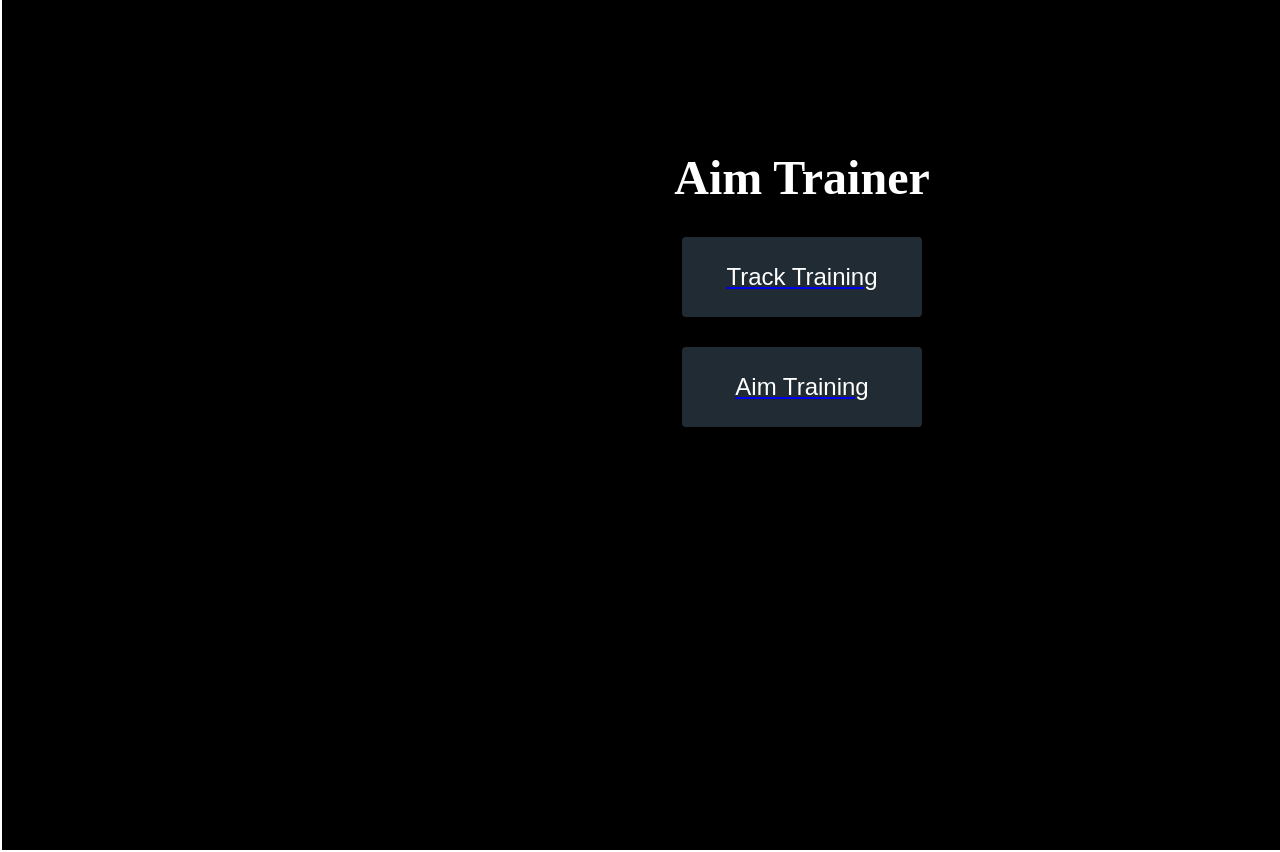
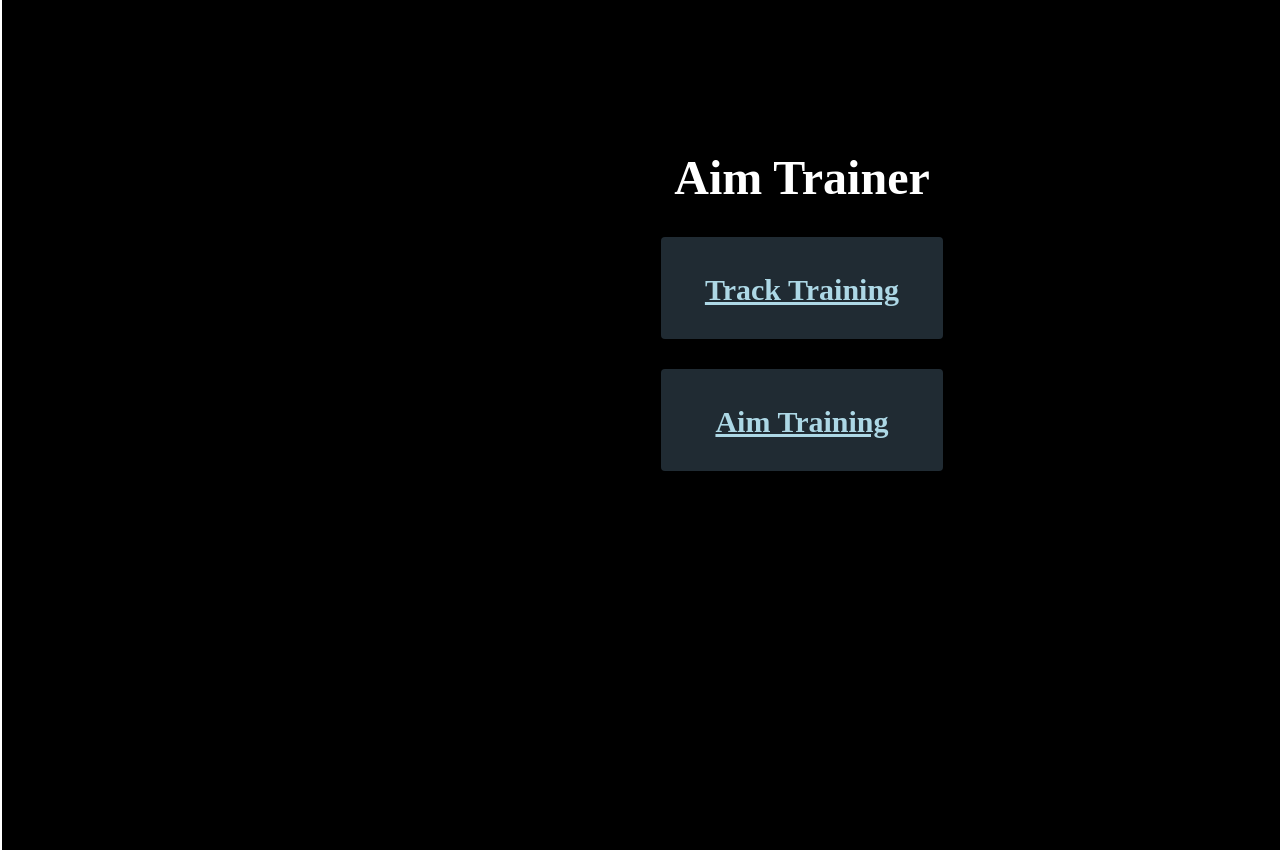
Before and after one commit to hengchang1223/Aim-Trainer, a React (Create React App) app: page / in a window 1280 px wide. Shown: the top 852 px of the page. Built offline with nearby package versions, Linux system fonts and the light colour scheme.

Commit message:
fix extra space when choosing & hashroute

```diff
--- a/src/App.css
+++ b/src/App.css
@@ -7,24 +7,29 @@ h1{
     margin-top: 200px;
 }
 
+h2{
+    justify-content: center;
+    text-align: center;
+}
+
 .gameSetting{
     background-color: #202b33;
+    text-align: center;
     border: solid 1px transparent;
     border-radius: 4px;
     padding: 10px 20px;
-    color: #ffffff;
-    font-size: 24px;
+    color: lightblue;
+    font-size: 20px;
     margin: auto;
     margin-top: 30px;
     width: 240px;
     height: 80px;
     cursor: pointer;
     display: block;
-
 }
 
 .gameSetting:hover{
-    background-color: aqua;
+    background-color: red;
 }
 
 .outerContainer{
--- a/src/App.js
+++ b/src/App.js
@@ -1,21 +1,58 @@
 import React from 'react';
 
-import Ready from './components/Ready/Ready';
 import Track from './components/Track/Track';
 import Aim from './components/Aim/Aim'
-// import RedDot from './components/RedDot/RedDot';
-import { BrowserRouter as Router, Route } from 'react-router-dom';
+// import { BrowserRouter as Router, Route, Link } from 'react-router-dom';
+import { HashRouter, Route, Link } from 'react-router-dom';
 
+import './App.css';
+
+// const Ready = () => {
+//     return (
+//         <div className="outerContainer">
+//             <div className="container">
+//                 <h1>Aim Trainer</h1>
+//                 <Link to={'/Track'}>
+//                     <button className="gameSetting">Track Training</button>
+//                 </Link>
+
+//                 <Link to={'/Aim'}>
+//                     <button className="gameSetting">Aim Training</button>
+//                 </Link>
+//             </div>
+//         </div>
+//     );
+// };
 // import RedDot from './components/Track/RedDot';
 
-const App = () => (
-    <Router>
-        <Route path="/" exact component={Ready} />
-        <Route path="/Track" component={Track} />
-        <Route path="/Aim" component={Aim} />
-    </Router>
+const App = () => {
+    return (
+        <HashRouter basename='/'>
+            <div>
+                <div className="outerContainer">
+                    <div className="container">
+                        <h1>Aim Trainer</h1>
+                            <Link className="gameSetting" to='/Track'>
+                                <h2>Track Training</h2>
+                            </Link>
 
-);
+                            <Link className="gameSetting" to='/Aim'>
+                                <h2>Aim Training</h2>
+                            </Link>
+                    </div>
+                </div>
+                <Route path="/Track" component={Track} />
+                <Route path="/Aim" component={Aim} />
+            </div>
+        </HashRouter>
+    )
+    // <Router>
+    //     <Route path="/" exact component={Ready} />
+    //     <Route path="/Track" component={Track} />
+    //     <Route path="/Aim" component={Aim} />
+    // </Router>
+
+};
 
 // class App extends Component {
 //     render() {
```
Also changed, not shown: package.json (+3 -6 lines).
